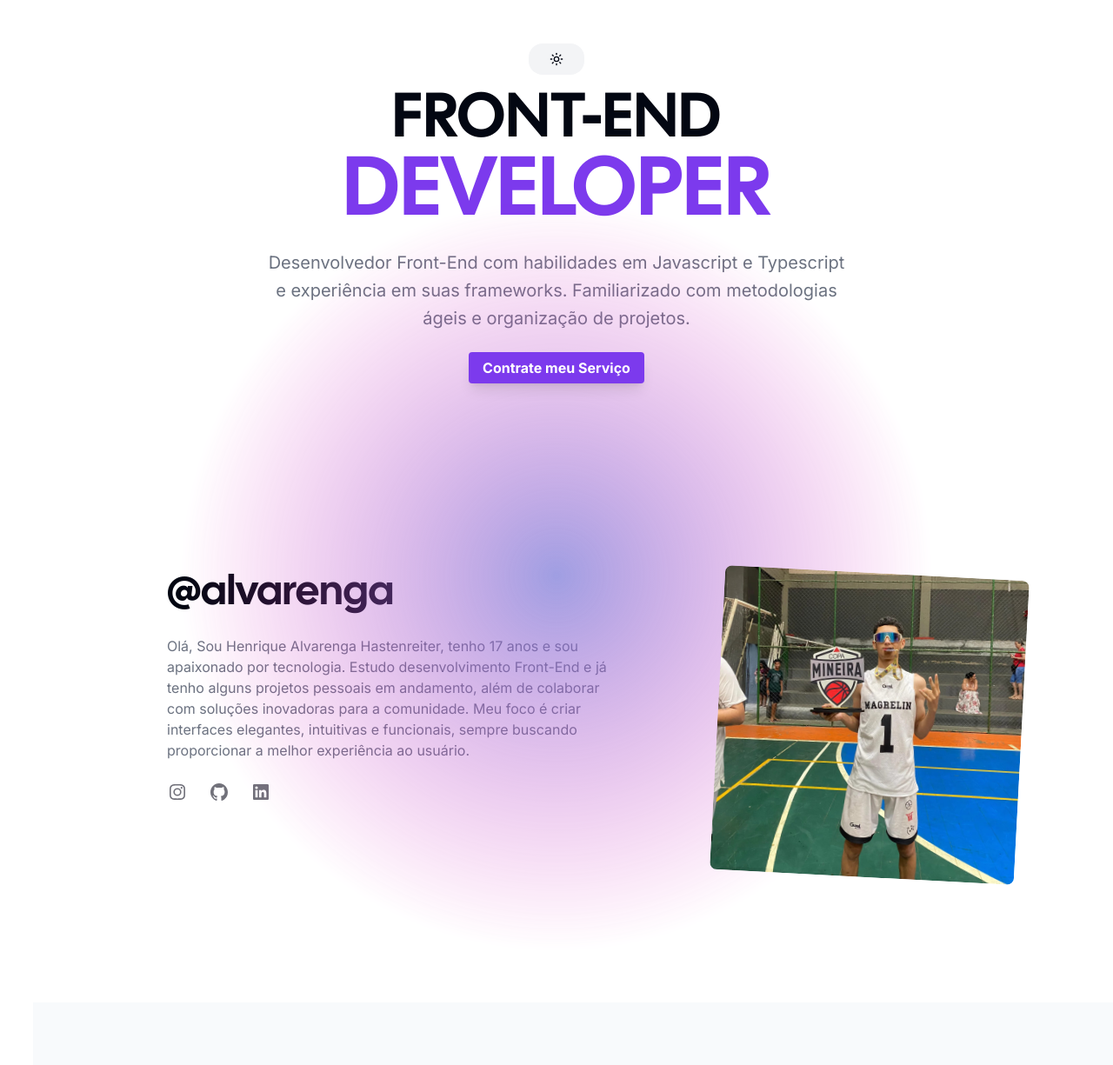
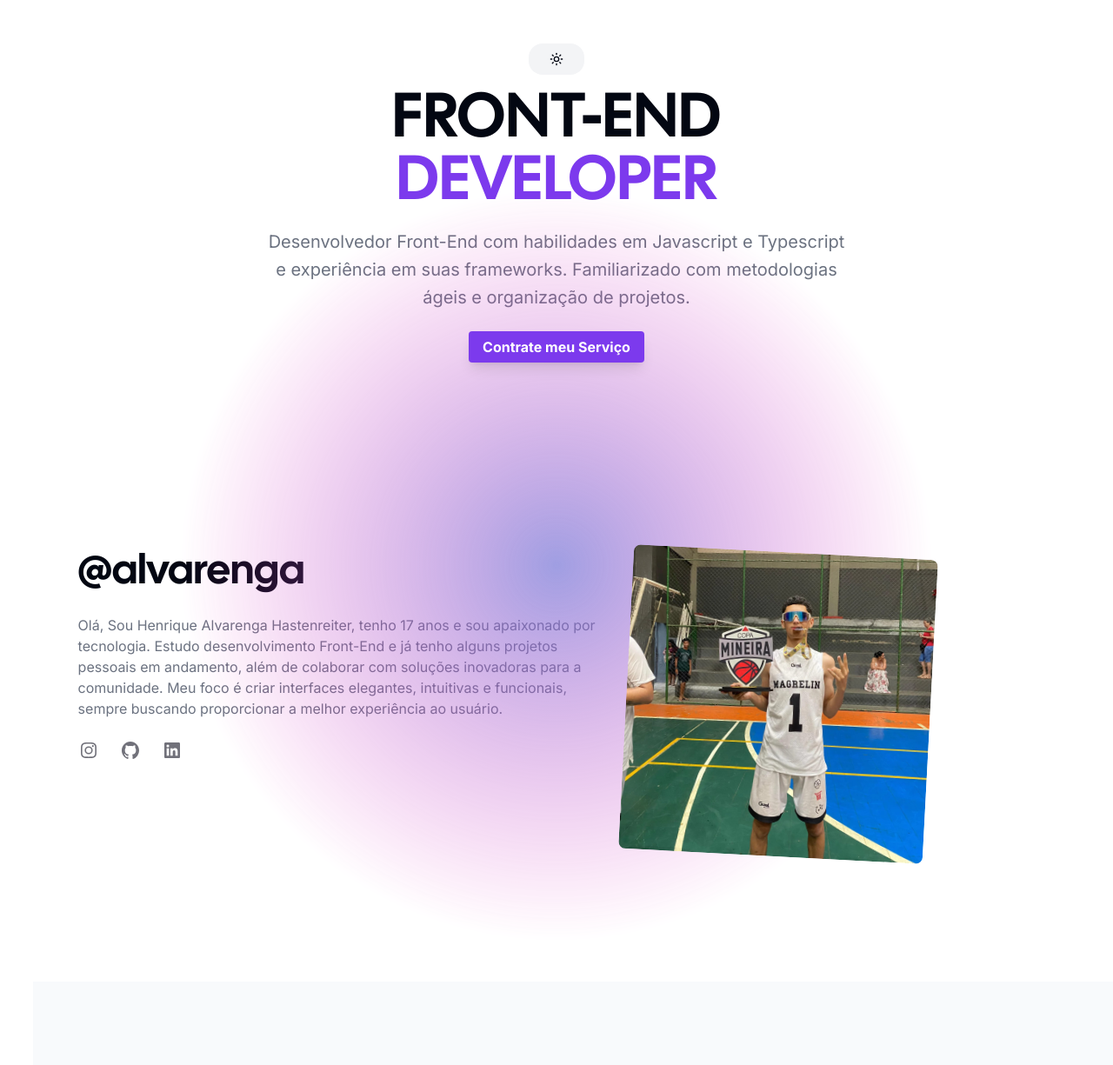
Before and after one commit to Alvarenga7/portfolio2, a Next.js app: page / in a window 1280 px wide. Shown: the part 102-1327 px from the top of the page at 87% size. Built offline with nearby package versions, Linux system fonts and the light colour scheme.

Commit message:
alteration

```diff
--- a/src/app/componentes/about-section.tsx
+++ b/src/app/componentes/about-section.tsx
@@ -31,13 +31,13 @@ function AboutSection() {
                             height={350}
                             quality='95'
                             priority={true}
-                            className="aspect-square rotate-3 rounded-lg bg-zinc-100 dark:bg-zinc-800 object-cover"
+                            className="aspect-square rotate-3 rounded-lg bg-zinc-100 dark:bg-zinc-800 object-cover sm:ml-[-30%]"
                         />
                     </div>
                 </div>
-                <div className="lg:order-first lg:row-span-2 text-center md:text-start">
+                <div className="lg:order-first lg:row-span-2 text-center md:text-start sm:ml-[-20%]">
                     <h1 className="font-heading text-3xl md:text-4xl lg:text-5xl">@alvarenga</h1>
-                    <p className="mt-6 text-base text-muted-foreground">Olá, Sou Henrique Alvarenga Hastenreiter, tenho  17 anos e sou apaixonado por tecnologia.
+                    <p className="mt-6 text-base text-muted-foreground sm:text-[16px]">Olá, Sou Henrique Alvarenga Hastenreiter, tenho  17 anos e sou apaixonado por tecnologia.
                         Estudo desenvolvimento Front-End e já tenho alguns projetos pessoais em andamento, além de
                         colaborar com soluções inovadoras para a comunidade. Meu foco é criar interfaces elegantes,
                         intuitivas e funcionais, sempre buscando proporcionar a melhor experiência ao usuário.
--- a/src/app/componentes/intro-section.tsx
+++ b/src/app/componentes/intro-section.tsx
@@ -19,10 +19,10 @@ function IntroSection(){
 
               <ModeToggle />
             </span>
-            <h1 className="font-heading text-6xl md:text-6xl lg:text-7xl">
+            <h1 className="font-heading text-6xl md:text-7xl lg:text-7xl">
               FRONT-END
               <br />
-              <span className="text-primary text-8xl">DEVELOPER</span>
+              <span className="text-primary text-7xl">DEVELOPER</span>
             </h1>
             <p className="max-w-[42rem] leading-normal text-muted-foreground sm:text-xl sm:leading-8">
               Desenvolvedor Front-End com
```
